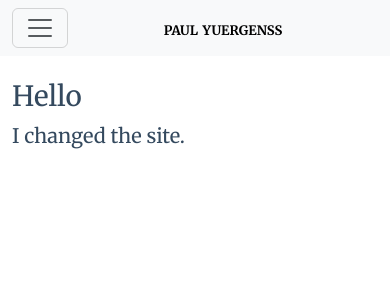
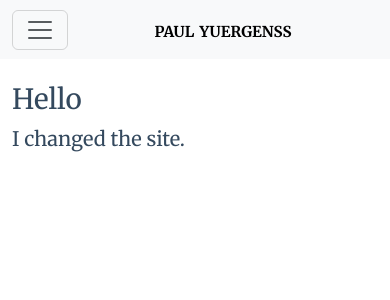
Before and after one commit to pyrgns/pyrgns.github.io, a Jekyll site: the page built from index.md, in a window 390 px wide. Shown: the top 300 px of the page. Built offline with Jekyll 4.4.1, drawn with Linux system fonts in a browser that asks for light colours.

Commit message:
Update style.css

```diff
--- a/assets/styles/style.css
+++ b/assets/styles/style.css
@@ -21,3 +21,20 @@
 .nav-link {
   font-size: 18px;
 }
+
+@media (max-width: 991px) {
+  .navbar-collapse {
+    text-align: center;
+  }
+
+  .navbar-nav {
+    display: inline-block;
+    float: none;
+  }
+}
+
+@media (max-width: 991px) {
+  .navbar-brand {
+    font-size: 22px;
+  }
+}
```
